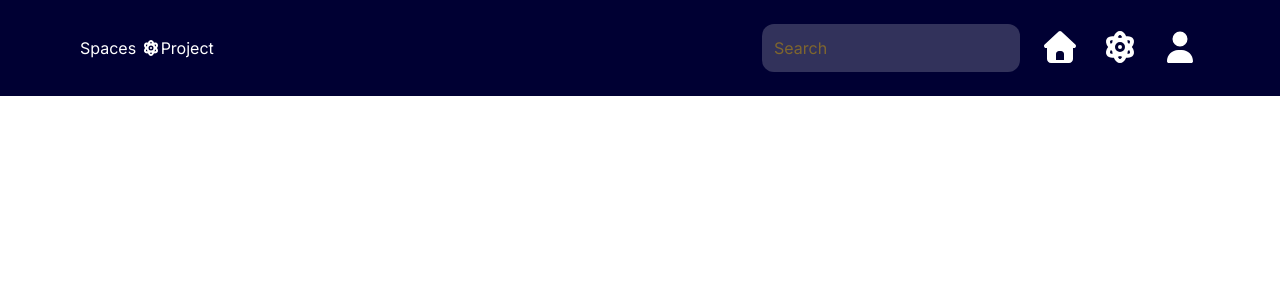
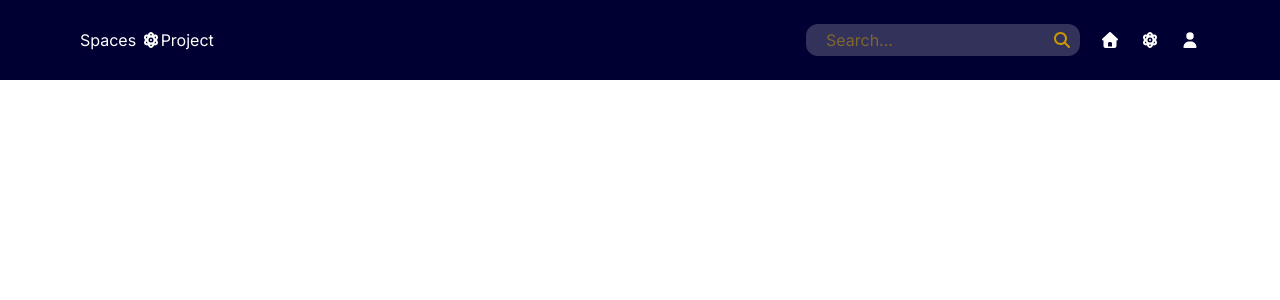
Before and after one commit to RealRinzin/Humber-Reimagining-Interdisciplinary-Learning-App, a Next.js app in the folder frontend/: page / in a window 1280 px wide. Shown: the top 300 px of the page. Built offline with nearby package versions, Linux system fonts and the light colour scheme.

Commit message:
Navigation bar design

```diff
--- a/frontend/src/components/ui/navigation/Desktop.tsx
+++ b/frontend/src/components/ui/navigation/Desktop.tsx
@@ -1,19 +1,32 @@
 
 import { FontAwesomeIcon } from '@fortawesome/react-fontawesome'
-import { faAtom, faHouse, faUser } from '@fortawesome/free-solid-svg-icons'
+import { faAtom, faHouse, faMagnifyingGlass, faUser } from '@fortawesome/free-solid-svg-icons'
 export default function DesktopNavigation() {
   return (
     <>
       <header className='flex justify-between place-items-center py-6 px-20 text-white'>
-        <h2>Spaces <FontAwesomeIcon icon={faAtom} size="1x" />Project</h2>
-        <nav>
-          <ul className='flex gap-5 place-items-center'>
-            <input id="hb_search" type="text" className='p-3 rounded-xl' placeholder='Search' />
-            <li><a href=""> <FontAwesomeIcon icon={faHouse} size="2x" /></a></li>
-            <li><a href=""> <FontAwesomeIcon icon={faAtom} size="2x" /></a></li>
-            <li><a href=""> <FontAwesomeIcon icon={faUser} size="2x" /></a></li>
+        <h2 className=''>Spaces <FontAwesomeIcon icon={faAtom} size="1x" />Project</h2>
+        <nav className='flex place-items-center justify-end gap-5'>
+          <div id="hb_search" className='rounded-xl relative'>
+            <input type="text" className='py-1 px-5 rounded-xl' placeholder='Search...' />
+            <FontAwesomeIcon icon={faMagnifyingGlass} size='1x' className='absolute top-2 right-2' />
+          </div>
+          <ul className='flex gap-5'>
+            <li><a href=""> <FontAwesomeIcon icon={faHouse} size="1x" /></a></li>
+            <li><a href=""> <FontAwesomeIcon icon={faAtom} size="1x" /></a></li>
+            <li><a href=""> <FontAwesomeIcon icon={faUser} size="1x" /></a></li>
           </ul>
         </nav>
+        {/* <nav className='flex-2'>
+          <div></div>
+          <ul className='flex gap-5 place-items-center justify-end'>
+              <input id="hb_search" type="text" className='px-2 py-1 rounded-xl' placeholder='Search'  />
+              <FontAwesomeIcon icon={faMagnifyingGlass} size='1x' className='relative'/>
+            <li><a href=""> <FontAwesomeIcon icon={faHouse} size="1x" /></a></li>
+            <li><a href=""> <FontAwesomeIcon icon={faAtom} size="1x" /></a></li>
+            <li><a href=""> <FontAwesomeIcon icon={faUser} size="1x" /></a></li>
+          </ul>
+        </nav> */}
       </header>
     </>
   )
```
